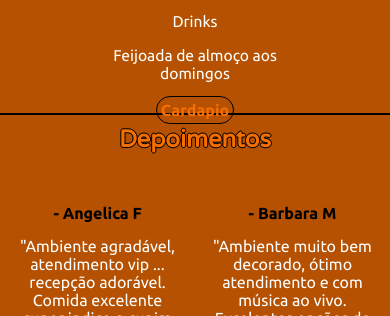
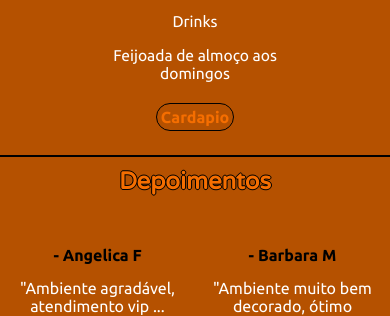
Before and after one commit to KaueMFreitas/Quintal-da-veia, a plain HTML site: page index.html in a window 390 px wide. Shown: the part 487-803 px from the top of the page. Drawn offline with Linux system fonts and the light colour scheme.

Commit message:
Update style.css

```diff
--- a/style/style.css
+++ b/style/style.css
@@ -401,13 +401,13 @@ footer h2{
     }
 
     #Menu { /* ajustes do tamanho em menu */
-        height: 12rem;
+        height: 60vw;
     }
     .bloco-menu { /* ajustes na margin */
         margin-bottom: 4vw;
     }
     #Menu article { /* ajustes no padding */
-        padding-bottom: 2rem;
+        padding-bottom: 10vw;
     }
     #Menu h1 { /* ajuste de tamanho */
         font-size: 8vw;
```
